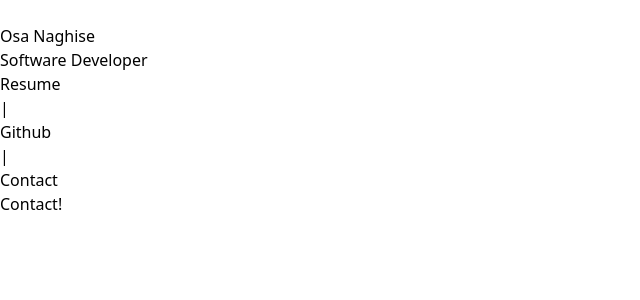
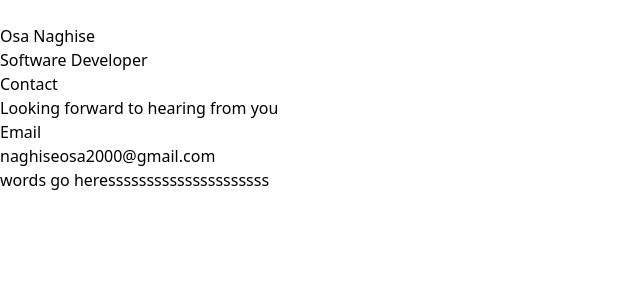
Before and after one commit to Osa-nag00/portfolio-website, a Next.js app: page /contact in a window 1280 px wide. Shown: the top 300 px of the page, without its empty margins (0-640 px from the left). Built offline with nearby package versions, Linux system fonts and the light colour scheme.

Commit message:
Removed Navbar Links, Made nav sticky

```diff
--- a/app/contact/page.js
+++ b/app/contact/page.js
@@ -1,7 +1,24 @@
+import PageTransition from "../pageTransitionComponent";
+
 export default function Contact() {
 	return (
-		<>
-			<h1>Contact!</h1>
-		</>
+		<PageTransition>
+			<div className='flex flex-row justify-around'>
+				<div className='flex flex-col '>
+					<div className='mb-10'>
+						<h1 className='text-6xl font-semibold  mb-4'>Contact</h1>
+						<h3 className='text-lg'>Looking forward to hearing from you</h3>
+					</div>
+
+					<div>
+						<h3 className='text-lg font-bold'>Email</h3>
+						<p className='text-lg'>naghiseosa2000@gmail.com</p>
+					</div>
+				</div>
+
+				{/* form will go here */}
+				<div>words go heresssssssssssssssssssss</div>
+			</div>
+		</PageTransition>
 	);
 }
--- a/app/layout.js
+++ b/app/layout.js
@@ -11,7 +11,7 @@ export default function RootLayout({ children }) {
 		// old background color -> (#f2f2f2)
 		<html className='bg-[#F5EFE6]' lang='en'>
 			<body>
-				<Navbar></Navbar>
+				<Navbar />
 				{children}
 				{/* Temp Footer below */}
 				<div className='my-48'></div>
--- a/app/navbar.js
+++ b/app/navbar.js
@@ -13,14 +13,15 @@ export default function Navbar() {
 			initial={initial}
 			animate={animate}
 			transition={transition}
-			className='flex flex-row justify-between pt-2 pb-4 border-b-[#AEBDCA] border-b-[1px] lg:mb-10 bg-[#F5EFE6] drop-shadow-lg z-10'
+			className='flex flex-row justify-between pt-2 pb-4 border-b-[#AEBDCA] border-b-[1px] lg:mb-10 bg-[#F5EFE6] drop-shadow-lg sticky top-0'
 		>
 			<motion.div initial={{ opacity: 0, x: -100 }} animate={animate} transition={transition}>
 				<Name />
 			</motion.div>
 
 			<motion.div initial={{ opacity: 0, x: 100 }} animate={animate} transition={transition}>
-				<NavBarLinks />
+				{/* questioning the look of the links might take it out */}
+				{/* <NavBarLinks /> */}
 			</motion.div>
 		</motion.div>
 	);
```
